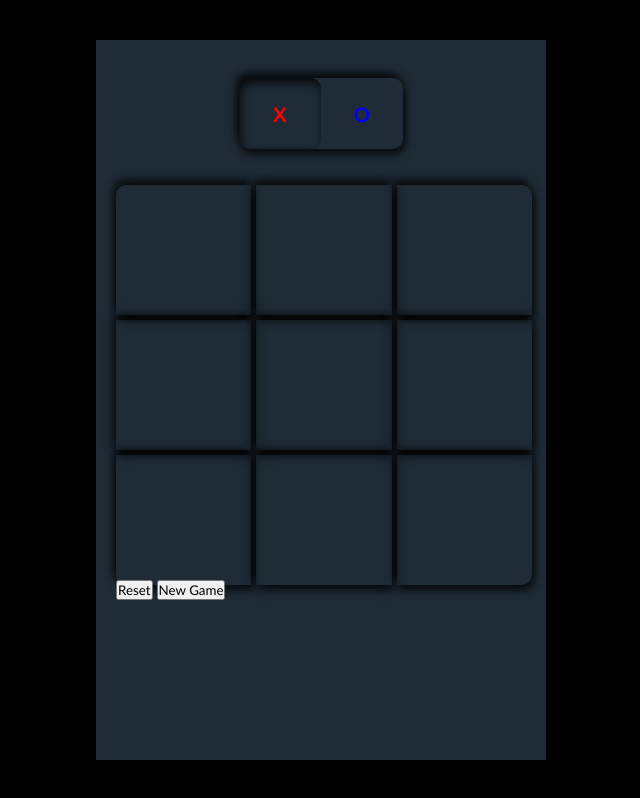
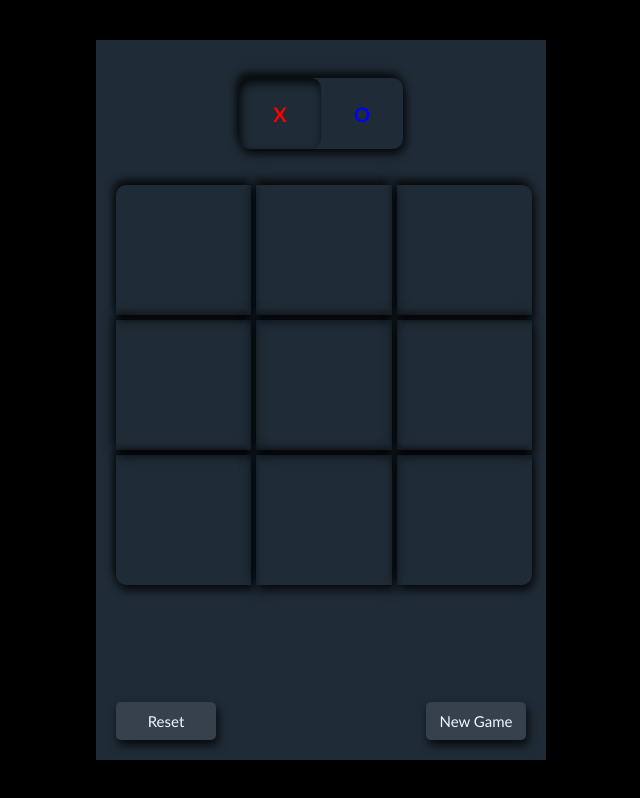
Before and after one commit to rana-shekhar/tic-tac, a plain HTML site: page index.html in a window 1280 px wide. Shown: the whole page, without its empty margins (319-959 px from the left). Drawn offline with Linux system fonts and the light colour scheme.

Commit message:
working for button hover

```diff
--- a/style.css
+++ b/style.css
@@ -18,6 +18,7 @@ height: 90vh;
 max-width: 450px;
 background-color: rgb(31, 43, 54);
 padding: 2px 20px;
+position: relative;
 
 }
 .game{
@@ -105,3 +106,27 @@ justify-content: center;
 .hide{
     display: none;
 }
+.btn {
+    position: absolute;
+    bottom: 20px;
+    width: 100px;
+    padding: 10px 5px;
+    background-color: rgba(255, 255, 255, 0.1); /* Added slight background color */
+    border: none;
+    box-shadow: 2px 5px 10px rgba(0, 0, 0, 0.8);
+    border-radius: 5px;
+    color: aliceblue;
+    font-size: 15px;
+    transition: all 0.3s ease; /* Smooth transition for hover effects */
+    cursor: pointer;
+}
+
+.btn:hover {
+    background-color: rgba(255, 255, 255, 0.2); /* Change background for hover */
+    box-shadow: 0px 0px 15px rgba(255, 255, 255, 0.8); /* Change shadow */
+    color: #00ffff; /* Optional: Change text color on hover */
+}
+
+#ng{
+    right: 20px;
+}
```
